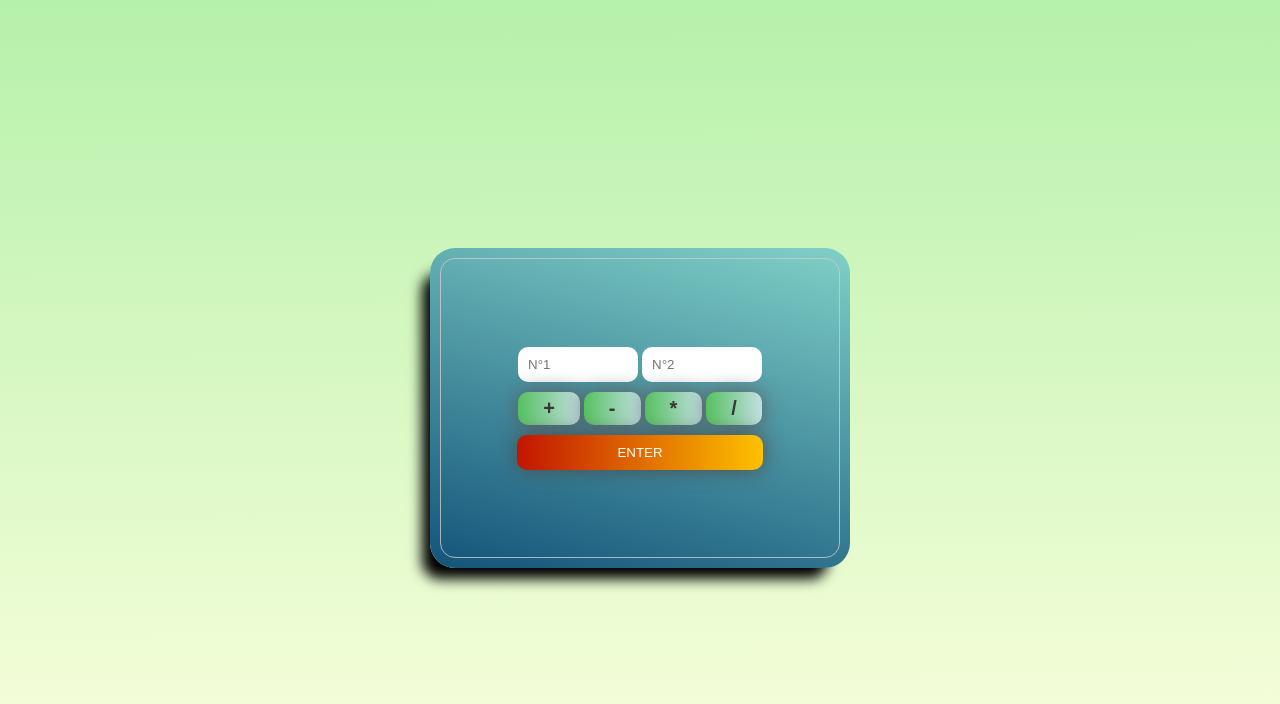
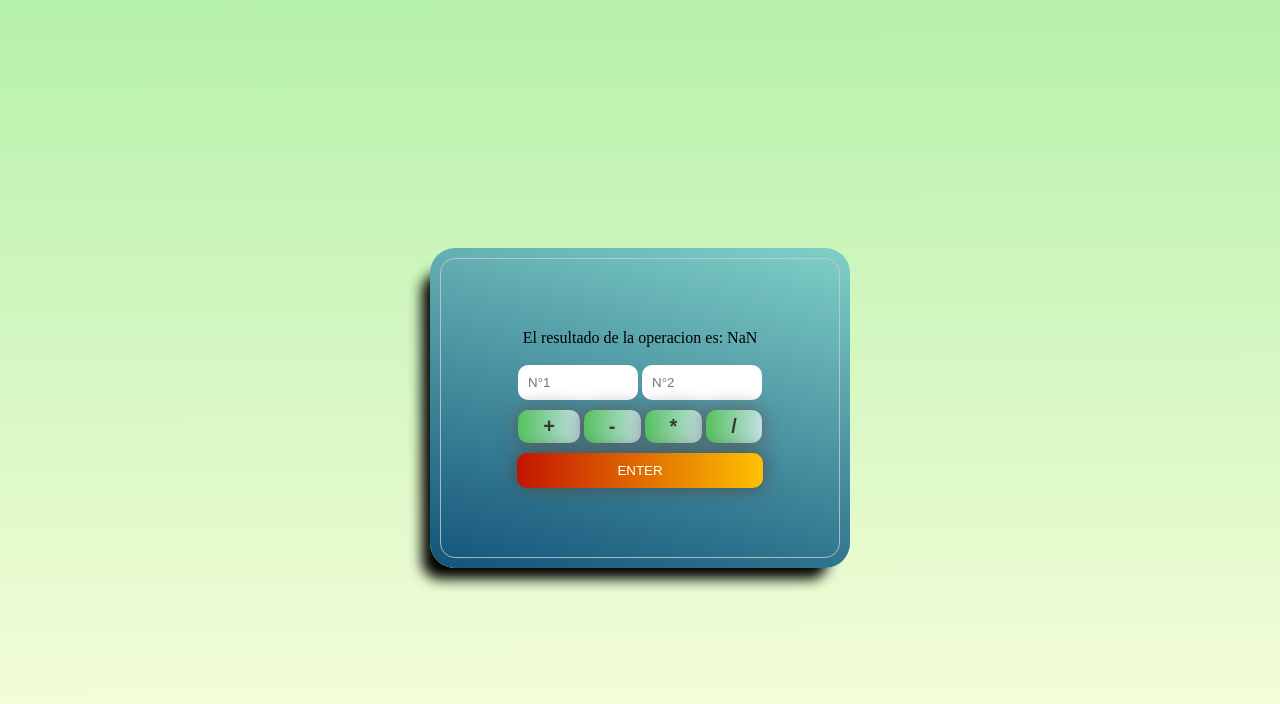
Before and after one commit to Argenisjp/manipulacion_dom_bas, a plain HTML site: page index.html in a window 1280 px wide. Both pictures are taken after a click on the button "ENTER". Drawn offline with Linux system fonts and the light colour scheme.

Commit message:
agregamos el resultado a la parte visual del usuario

```diff
--- a/ejem.js
+++ b/ejem.js
@@ -3,6 +3,7 @@
  let resta = document.getElementById('resta').value;
  let multiplicacion = document.getElementById('multiplicacion').value;
  let division = document.getElementById('division').value;
+ let displey = document.getElementById('resultado');
 
 
 
@@ -17,14 +18,17 @@
    let numero1 = parseInt(document.getElementById('num1').value);
    let numero2 = parseInt(document.getElementById('num2').value);
 
+
    let resul = numero1 + numero2;
    console.log(resul);
+
+   displey.innerText = "El resultado de la operacion es: " + resul;
 
 
 }
 
 
-
+ //comentarios sobre js
 function restar(){
 
   let numero1 = parseInt(document.getElementById('num1').value);
--- a/index.html
+++ b/index.html
@@ -11,6 +11,8 @@
 
     <div class="contenedor">
         <div class="calculadora">
+
+            <span id="resultado">EL RESULTADO ES:</span><br>
 
             <div class="input">
 
@@ -30,7 +32,6 @@
             <button class="btn-grad" id="btn" onclick="sumar()">Enter</button>
 
 
-            <!-- <span id="resultado">EL RESULTADO ES:</span> -->
         </div>
     </div>
 
```
